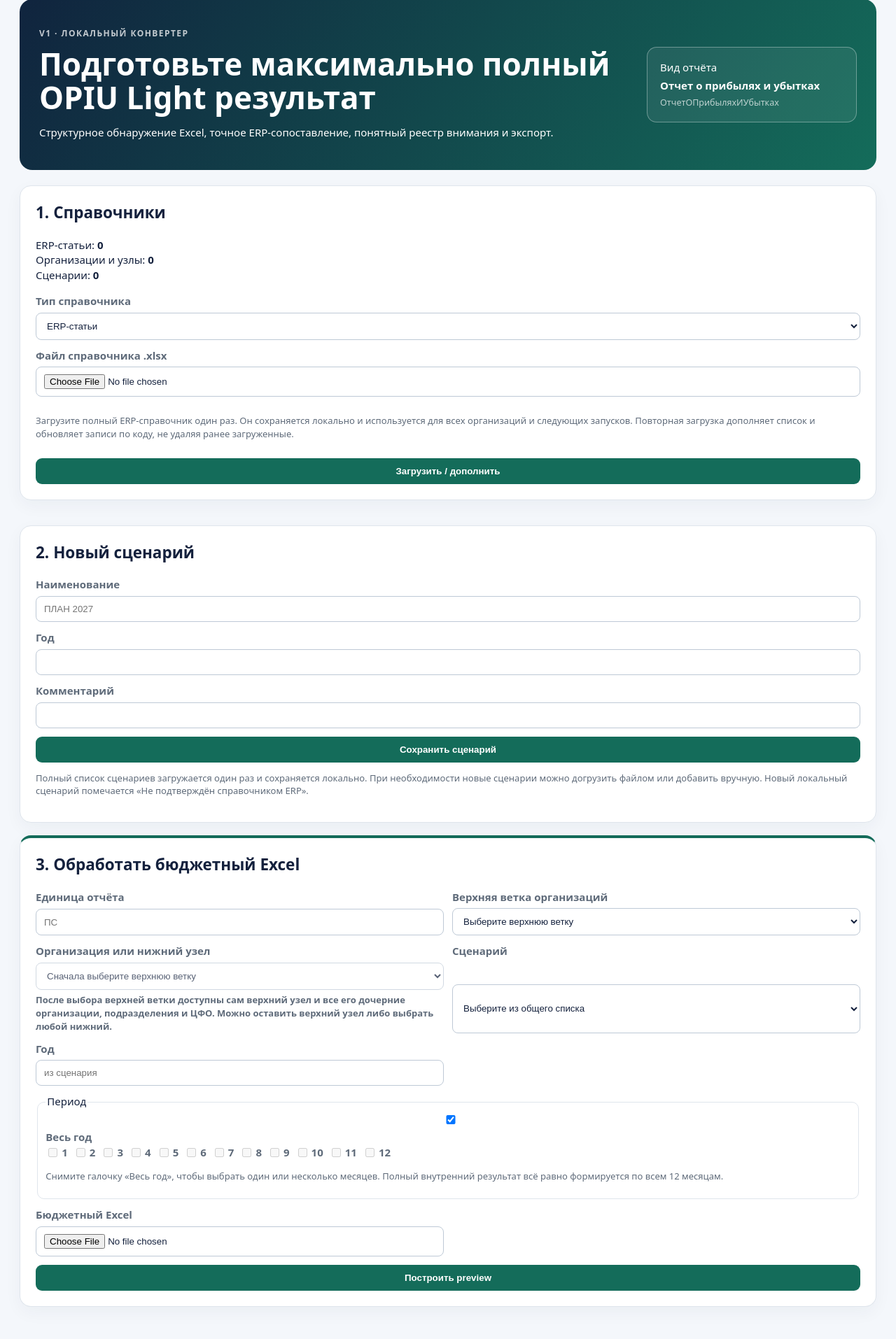
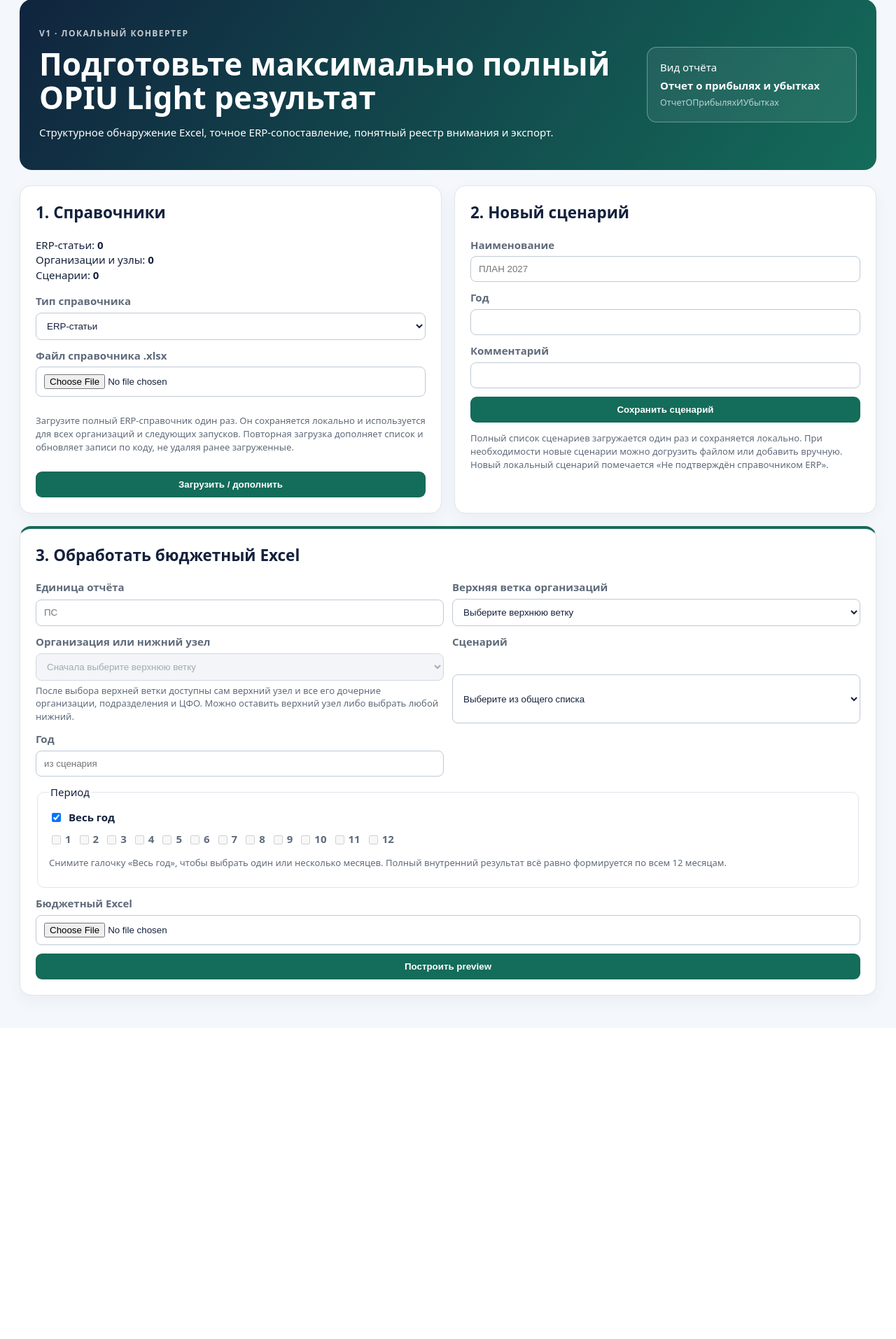
Before and after one commit to fitera2024-rgb/excel-transform-1c, a FastAPI app: page / in a window 1280 px wide. Shown: the part 87-2001 px from the top of the page at 70% size. After the commit the page ends 1529 px from the top, so only its background shows below. Run offline with FastAPI, Linux system fonts and the light colour scheme; data that the repository does not hold is empty.

Commit message:
style: support simplified hierarchy and period controls

```diff
--- a/src/excel_transform_1c/ui/static/app.css
+++ b/src/excel_transform_1c/ui/static/app.css
@@ -13,6 +13,7 @@ main { max-width:1500px; margin:auto; padding:28px; }
 .fixed-context { min-width:300px; padding:18px; border:1px solid #ffffff55; border-radius:14px; display:grid; gap:4px; background:#ffffff12; }
 .fixed-context small { opacity:.7; }
 .grid { display:grid; gap:18px; }
+.grid.two { grid-template-columns:repeat(2,minmax(0,1fr)); }
 .grid.three { grid-template-columns:repeat(3,minmax(0,1fr)); }
 .card { background:var(--paper); border:1px solid var(--line); border-radius:16px; padding:22px; margin-bottom:18px; box-shadow:0 8px 25px #18243b0b; }
 .card h2 { margin-top:0; }
@@ -21,12 +22,17 @@ main { max-width:1500px; margin:auto; padding:28px; }
 form { display:grid; gap:12px; }
 label { display:grid; gap:5px; color:var(--muted); font-weight:650; }
 input, select { width:100%; padding:10px 11px; border:1px solid #bec9d6; border-radius:8px; background:#fff; color:var(--ink); }
+select:disabled, input:disabled { background:#eef2f6; color:#7b8794; cursor:not-allowed; }
 select[multiple] { min-height:140px; }
 button, .button { border:0; border-radius:9px; padding:11px 16px; background:var(--accent); color:#fff; font-weight:750; cursor:pointer; text-decoration:none; text-align:center; }
 button.secondary, .button.secondary { background:#e5ebf1; color:var(--ink); }
 .process-form { grid-template-columns:repeat(2,minmax(0,1fr)); }
 .process-form fieldset, .process-form button { grid-column:1/-1; }
+.budget-file { grid-column:1/-1; }
 fieldset { border:1px solid var(--line); border-radius:10px; }
+.period-selector { padding:14px 16px 12px; }
+.all-year-choice { display:flex; align-items:center; gap:8px; color:var(--ink); margin-bottom:10px; }
+.all-year-choice input { width:auto; }
 .months { display:flex; flex-wrap:wrap; gap:8px; }
 .months label { display:flex; align-items:center; gap:3px; }
 .months input { width:auto; }
@@ -35,7 +41,7 @@ fieldset { border:1px solid var(--line); border-radius:10px; }
 .notice { padding:13px 16px; border-radius:10px; margin-bottom:16px; }
 .notice.success { background:var(--accent2); color:#075844; }
 .notice.error, .blocked { background:#fff3f2; color:var(--error); }
-.hint { color:var(--muted); font-size:13px; }
+.hint { color:var(--muted); font-size:13px; font-weight:500; }
 .stats { display:grid; grid-template-columns:repeat(4,1fr); gap:12px; margin-bottom:18px; }
 .stats div { background:#fff; border:1px solid var(--line); border-radius:12px; padding:17px; display:grid; }
 .stats strong { font-size:26px; }
@@ -52,4 +58,4 @@ th { position:sticky; top:0; background:#edf2f7; z-index:1; }
 .status-attention { background:#fffaf0; }
 .status-skipped { background:#fff3f2; }
 .pill { white-space:nowrap; font-weight:750; }
-@media (max-width:900px) { .grid.three,.process-form,.correction-form,.stats { grid-template-columns:1fr; } .hero { align-items:flex-start; flex-direction:column; } .fixed-context { min-width:0; width:100%; } main { padding:16px; } header { padding:14px 16px; } .boundary { display:none; } }
+@media (max-width:900px) { .grid.two,.grid.three,.process-form,.correction-form,.stats { grid-template-columns:1fr; } .hero { align-items:flex-start; flex-direction:column; } .fixed-context { min-width:0; width:100%; } main { padding:16px; } header { padding:14px 16px; } .boundary { display:none; } }
```
